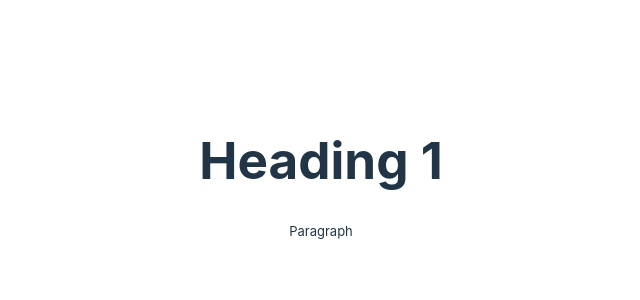
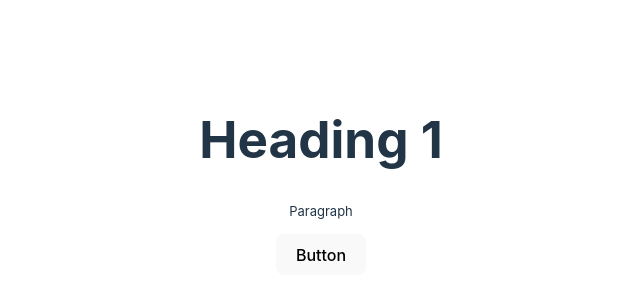
Before and after one commit to mwskwong/geo-permission-browser-behavior, a React (Vite) app: page / in a window 1280 px wide. Shown: the part 224-524 px from the top of the page, without its empty margins (319-959 px from the left). Built offline with nearby package versions, Linux system fonts and the light colour scheme.

Commit message:
Update App.tsx

```diff
--- a/src/App.tsx
+++ b/src/App.tsx
@@ -1,4 +1,6 @@
 import { useRef } from 'react';
+
+const sleep = (ms: number) => new Promise(resolve => setTimeout(resolve, ms));
 
 export default function App() {
   const divRef = useRef(null);
@@ -25,6 +27,14 @@ export default function App() {
       >
         Paragraph
       </p>
+      <button
+        onClick={() => {
+          sleep(3000).finally(() => window.close());
+          window.open("https://google.com");
+        }}
+      >
+        Button
+      </button>
     </div>
   );
 }
```
